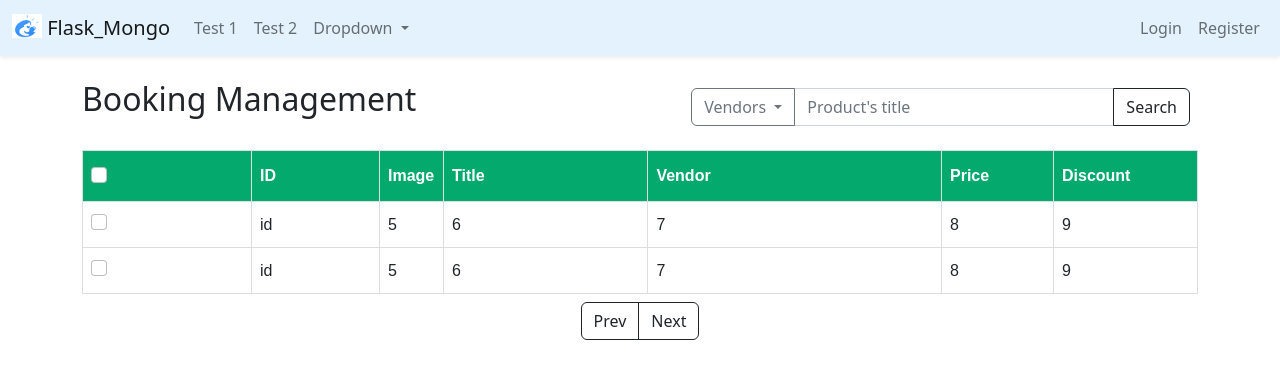
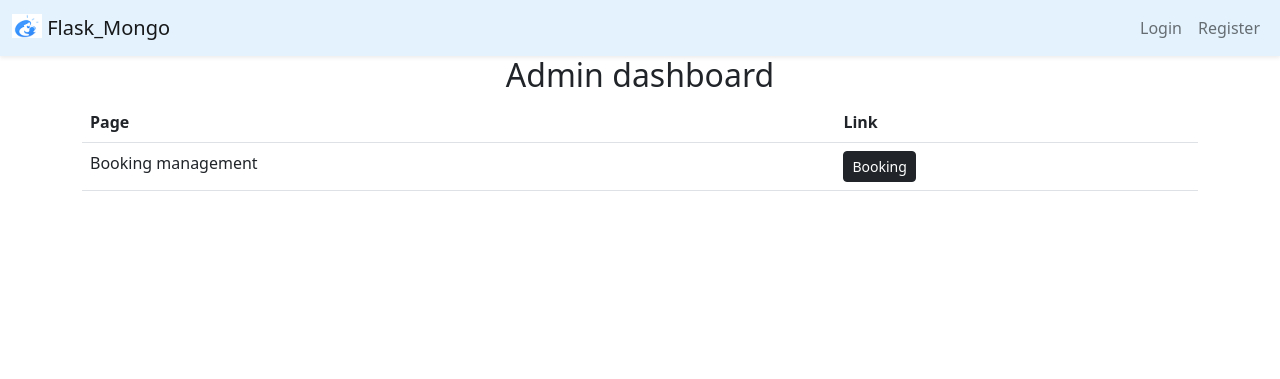
Before and after one commit to Jdsatashi/FL-Heart, a Flask app: template src/templates/administrator/admin.html in a window 1280 px wide. Shown: the top 379 px of the page. Run offline with Flask 3, Linux system fonts and the light colour scheme; the template is opened without the code that fills it, so the values that code supplies are empty; some libraries are stand-ins or nearby versions.

Commit message:
Update templates

```diff
--- a/src/templates/administrator/admin.html
+++ b/src/templates/administrator/admin.html
@@ -1,116 +1,26 @@
 {% extends 'administrator/layouts/admin_layout.html' %}
 {% block content %}
     <div class="container">
-        <div class="col-12">
-            <div class="row mt-4">
-                <div class="d-flex">
-                    <div class="">
-                        <h2>Booking Management</h2>
+        <div class="row">
+            <div class="col-md-12 col-md-offset-1">
+                <div class="d-flex justify-content-center">
+                    <h2>Admin dashboard</h2>
                 </div>
-                    <div class="ms-auto p-2">
-                        <form onsubmit="" action="" method="GET">
-                            <div class="input-group mb-3">
-                                <button class="btn btn-outline-secondary dropdown-toggle" type="button"
-                                        data-bs-toggle="dropdown" aria-expanded="false">Vendors
-                                </button>
-                                <ul class="dropdown-menu">
-                                    <li class="dropdown-item">
-                                        <div class="input-group mb-3">
-                                            <div class="input-group-text">
-                                                <input class="form-check-input mt-0" type="radio" name="vendor"
-                                                       value=""
-                                                       aria-label="Radio button for following text input">
-                                            </div>
-                                            <input type="text" class="form-control"
-                                                   aria-label="Text input with radio button"
-                                                   placeholder="" readonly>
-                                        </div>
-                                    </li>
-                                </ul>
-                                <input type="hidden" name="sortBy" value="">
-
-                                <input type="text" class="form-control" name="title" aria-label="Search"
-                                       placeholder="Product's title" style="min-width: 20em;">
-                                <button type="submit" class="btn btn-outline-dark">Search</button>
-                            </div>
-                        </form>
-                    </div>
-                </div>
-            </div>
-            <table class="table-design mb-2">
+                <div>
+                    <table class="table" width="50%">
                         <thead>
                         <tr>
-                    <th>
-                        <div class="form-check">
-                            <label for="selectAll"></label><input class="form-check-input" type="checkbox"
-                                                                  id="selectAll">
-                        </div>
-                    </th>
-                    <th style="width: 8em; max-width: 9em;">ID</th>
-                    <th style="width: 4em; max-width: 6em;">Image</th>
-                    <th>Title</th>
-                    <th>Vendor</th>
-                    <th style="width: 7em; min-width: 7em;">Price</th>
-                    <th style="width: 9em; min-width: 8em;">Discount</th>
+                            <th scope="col">Page</th>
+                            <th scope="col">Link</th>
                         </tr>
                         </thead>
                         <tbody>
                         <tr>
-                    <td>
-                        <div class="form-check">
-                            <label>
-                                <input class="form-check-input product-checkbox"
-                                       name="" value=""
-                                       type="checkbox" data-product-id=""
-                                       id="productCheckbox_">
-                            </label>
-                        </div>
-                    </td>
-                    <td>id</td>
-                    <td>
-                        5
-                    </td>
-                    <td>6</td>
-                    <td>7</td>
-                    <td>
-                        8
-                    </td>
-                    <td>
-                        9
-                    </td>
-                </tr>
-                <tr>
-                    <td>
-                        <div class="form-check">
-                            <label>
-                                <input class="form-check-input product-checkbox"
-                                       name="" value=""
-                                       type="checkbox" data-product-id=""
-                                       id="productCheckbox_">
-                            </label>
-                        </div>
-                    </td>
-                    <td>id</td>
-                    <td>
-                        5
-                    </td>
-                    <td>6</td>
-                    <td>7</td>
-                    <td>
-                        8
-                    </td>
-                    <td>
-                        9
-                    </td>
+                            <td>Booking management</td>
+                            <td><a href="{{ url_for('admin.booking_index_admin') }}" class="btn btn-dark btn-sm">Booking</a></td>
                         </tr>
                         </tbody>
                     </table>
-            <div class="d-flex">
-                <div class="justify-content-center input-group">
-                    <a class="btn btn-outline-dark" onclick="showLoadingSpinner();"
-                       href="">Prev</a>
-                    <a class="btn btn-outline-dark" onclick="showLoadingSpinner();"
-                       href="">Next</a>
                 </div>
             </div>
         </div>
--- a/src/templates/layouts/navbar.html
+++ b/src/templates/layouts/navbar.html
@@ -13,22 +13,7 @@
         <div class="collapse navbar-collapse" id="navbarSupportedContent">
             <!-- Left Side Of Navbar -->
             <ul class="navbar-nav me-auto">
-                <li class="nav-item"><a class="nav-link" href="#">Test 1</a></li>
-                <li class="nav-item"><a class="nav-link" href="#">Test 2</a></li>
-                <li class="nav-item dropdown">
-                    <a class="nav-link dropdown-toggle" href="#" role="button" data-bs-toggle="dropdown"
-                       aria-expanded="false">
-                        Dropdown
-                    </a>
-                    <ul class="dropdown-menu">
-                        <li><a class="dropdown-item" href="#">Action</a></li>
-                        <li><a class="dropdown-item" href="#">Another action</a></li>
-                        <li>
-                            <hr class="dropdown-divider">
-                        </li>
-                        <li><a class="dropdown-item" href="#">Something else here</a></li>
-                    </ul>
-                </li>
+
             </ul>
             {% if 'username' in session %}
                 <ul class="navbar-nav ms-auto">
```
Lines whose indentation alone changed are shown as unchanged.
